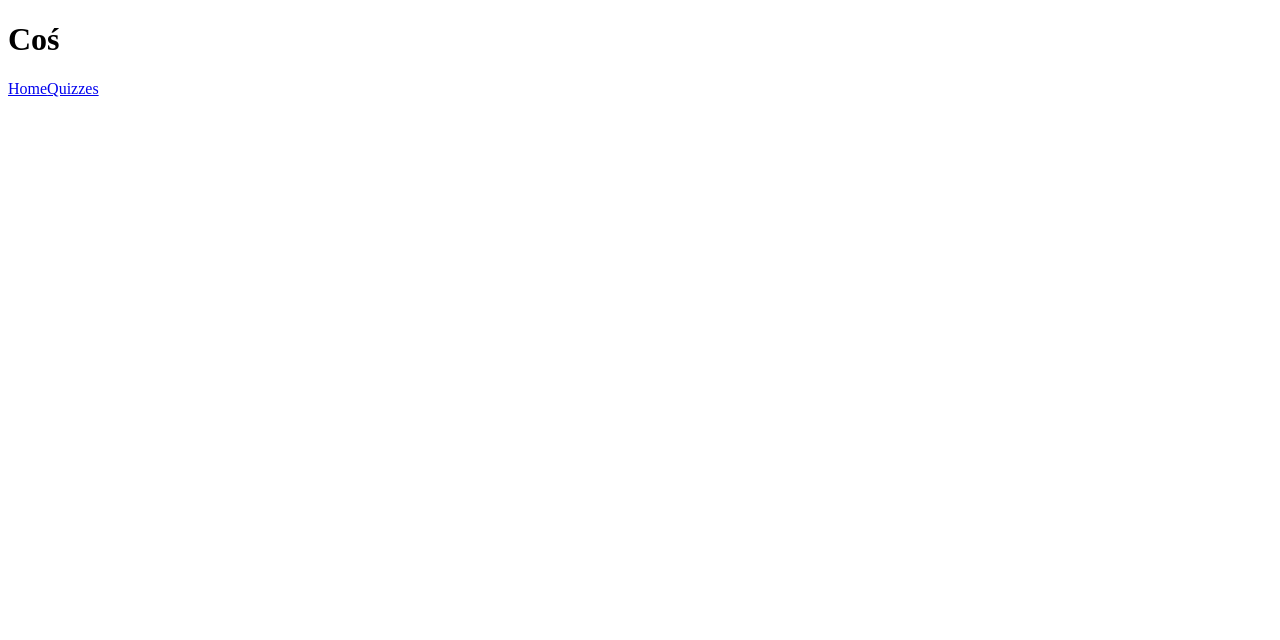
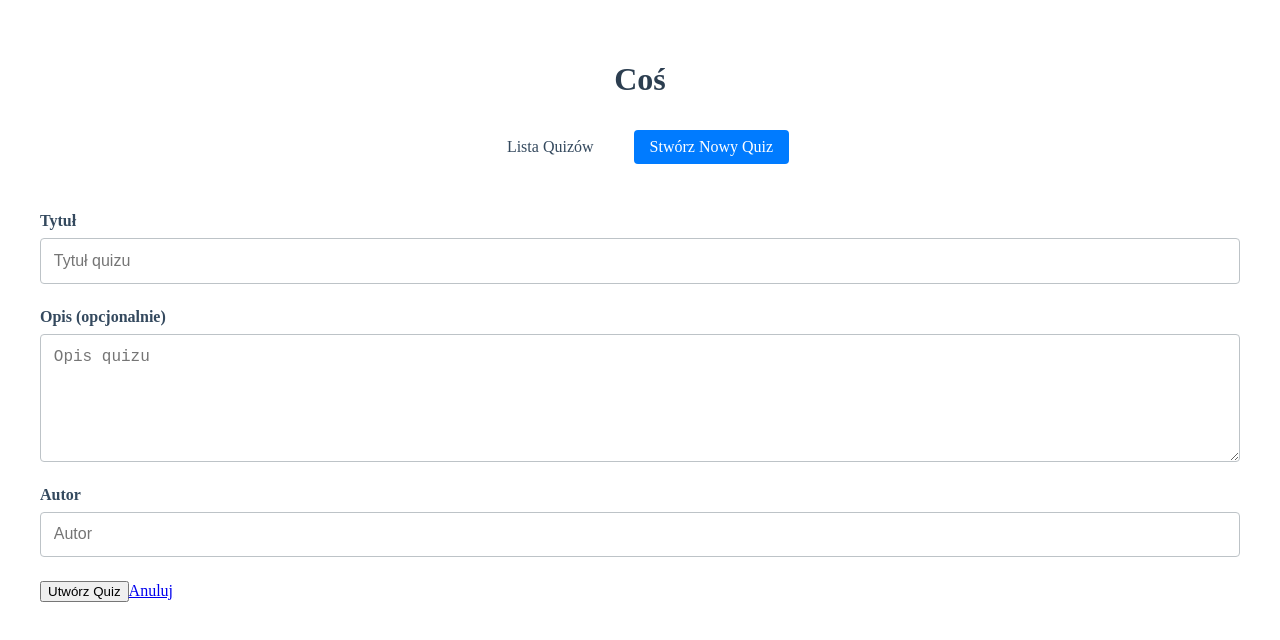
Before and after one commit to Lolillkillu/QuizzAppFrontend-, an Angular app in the folder QuizzAppFrontend/: page /create-quiz in a window 1280 px wide. Before the commit this address led to /. Shown: the top 640 px of the page. Built offline with nearby package versions, Linux system fonts and the light colour scheme.

Commit message:
added new component to create quiz

```diff
--- a/QuizzAppFrontend/src/app/app-routing.module.ts
+++ b/QuizzAppFrontend/src/app/app-routing.module.ts
@@ -1,11 +1,11 @@
 import { NgModule } from '@angular/core';
 import { RouterModule, Routes } from '@angular/router';
 import { QuizListComponent } from './components/quizlist/quizlist.component';
+import { CreateQuizFormComponent } from './components/createquiz/createquiz-form.component';
 
 const routes: Routes = [
-  { path: 'quizzes', component: QuizListComponent }
-  //{ path: '', redirectTo: '/quizzes', pathMatch: 'full' },
-  //{ path: '**', redirectTo: '/quizzes' }
+  { path: 'quizzes', component: QuizListComponent },
+  { path: 'create-quiz', component: CreateQuizFormComponent }
 ];
 
 @NgModule({
--- a/QuizzAppFrontend/src/app/app.component.css
+++ b/QuizzAppFrontend/src/app/app.component.css
@@ -0,0 +1,44 @@
+.container {
+    max-width: 1200px;
+    margin: 0 auto;
+    padding: 2rem;
+  }
+
+  header {
+    text-align: center;
+    margin-bottom: 3rem;
+  }
+
+  h1 {
+    color: #2c3e50;
+    margin-bottom: 2rem;
+  }
+
+  nav {
+    display: flex;
+    gap: 1.5rem;
+    justify-content: center;
+    margin-bottom: 2rem;
+  }
+
+  nav a {
+    text-decoration: none;
+    color: #34495e;
+    padding: 0.5rem 1rem;
+    border-radius: 4px;
+    transition: all 0.3s ease;
+  }
+
+  nav a:hover {
+    background-color: #f8f9fa;
+    color: #007bff;
+  }
+
+  nav a.active {
+    background-color: #007bff;
+    color: white;
+  }
+
+  main {
+    min-height: 60vh;
+  }
--- a/QuizzAppFrontend/src/app/app.component.html
+++ b/QuizzAppFrontend/src/app/app.component.html
@@ -1,8 +1,13 @@
-<h1>Coś</h1>
+<div class="container">
+  <header>
+    <h1>Coś</h1>
+    <nav>
+      <a routerLink="/quizzes" routerLinkActive="active">Lista Quizów</a>
+      <a routerLink="/create-quiz" routerLinkActive="active">Stwórz Nowy Quiz</a>
+    </nav>
+  </header>
 
-<nav>
-  <a routerLink="/">Home</a>
-  <a routerLink="/quizzes">Quizzes</a>
-</nav>
-
-<router-outlet></router-outlet>
+  <main>
+    <router-outlet></router-outlet>
+  </main>
+</div>
--- /dev/null
+++ b/QuizzAppFrontend/src/app/components/createquiz/createquiz-form.component.css
@@ -0,0 +1,74 @@
+.form-container {
+    max-width: 600px;
+    margin: 2rem auto;
+    padding: 2rem;
+    background-color: #f5f5f5;
+    border-radius: 8px;
+    box-shadow: 0 2px 4px rgba(0, 0, 0, 0.1);
+  }
+
+  .quiz-form {
+    display: flex;
+    flex-direction: column;
+    gap: 1.5rem;
+  }
+
+  h2 {
+    margin: 0;
+    color: #2c3e50;
+    text-align: center;
+  }
+
+  .form-group {
+    display: flex;
+    flex-direction: column;
+    gap: 0.5rem;
+  }
+
+  label {
+    font-weight: 600;
+    color: #34495e;
+  }
+
+  input, textarea {
+    padding: 0.8rem;
+    border: 1px solid #bdc3c7;
+    border-radius: 4px;
+    font-size: 1rem;
+  }
+
+  textarea {
+    resize: vertical;
+    min-height: 100px;
+  }
+
+  .submit-button {
+    background-color: #3498db;
+    color: white;
+    padding: 1rem;
+    border: none;
+    border-radius: 4px;
+    cursor: pointer;
+    font-size: 1rem;
+    transition: background-color 0.3s;
+  }
+
+  .submit-button:hover {
+    background-color: #2980b9;
+  }
+
+  .status-message {
+    padding: 1rem;
+    border-radius: 4px;
+    text-align: center;
+  }
+
+  .status-message.success {
+    background-color: #d4edda;
+    color: #155724;
+  }
+
+  .status-message.error {
+    background-color: #f8d7da;
+    color: #721c24;
+  }
--- /dev/null
+++ b/QuizzAppFrontend/src/app/components/createquiz/createquiz-form.component.html
@@ -0,0 +1,52 @@
+<form (ngSubmit)="onSubmit()" class="quiz-form">
+    <div class="form-group">
+      <label>Tytuł</label>
+      <input
+        [(ngModel)]="quizzData.Title"
+        name="title"
+        placeholder="Tytuł quizu"
+        required
+        class="form-control"
+      >
+    </div>
+
+    <div class="form-group">
+      <label>Opis (opcjonalnie)</label>
+      <textarea
+        [(ngModel)]="quizzData.Description"
+        name="description"
+        placeholder="Opis quizu"
+        class="form-control"
+        rows="3"
+      ></textarea>
+    </div>
+
+    <div class="form-group">
+      <label>Autor</label>
+      <input
+        [(ngModel)]="quizzData.Author"
+        name="author"
+        placeholder="Autor"
+        required
+        class="form-control"
+      >
+    </div>
+
+    <div class="form-actions">
+      <button
+        type="submit"
+        class="btn btn-primary"
+        [disabled]="isLoading"
+      >
+        {{ isLoading ? 'Tworzenie...' : 'Utwórz Quiz' }}
+      </button>
+      <a routerLink="/" class="btn btn-link">Anuluj</a>
+    </div>
+
+    <div *ngIf="successMessage" class="alert alert-success">
+      {{ successMessage }}
+    </div>
+    <div *ngIf="errorMessage" class="alert alert-danger">
+      {{ errorMessage }}
+    </div>
+  </form>
--- /dev/null
+++ b/QuizzAppFrontend/src/app/components/createquiz/createquiz-form.component.ts
@@ -0,0 +1,44 @@
+import { Component } from '@angular/core';
+import { QuizService } from '../../services/quiz.service';
+import { CreateQuiz } from '../../models/createquiz.model';
+import { CommonModule } from '@angular/common';
+import { FormsModule } from '@angular/forms';
+import { RouterModule } from '@angular/router';
+
+@Component({
+  selector: 'app-createquiz-form',
+  standalone: true,
+  imports: [CommonModule, FormsModule, RouterModule],
+  templateUrl: './createquiz-form.component.html',
+  styleUrls: ['./createquiz-form.component.css']
+})
+export class CreateQuizFormComponent {
+  quizzData: CreateQuiz = {
+    Title: '',
+    Author: '',
+    Description: ''
+  };
+  isLoading = false;
+  successMessage = '';
+  errorMessage = '';
+
+  constructor(private quizService: QuizService) {}
+
+  onSubmit() {
+    this.isLoading = true;
+    this.successMessage = '';
+    this.errorMessage = '';
+
+    this.quizService.createQuiz(this.quizzData).subscribe({
+      next: (response) => {
+        this.successMessage = 'Quiz został pomyślnie utworzony';
+        this.quizzData = { Title: '', Author: '', Description: '' };
+        this.isLoading = false;
+      },
+      error: (error) => {
+        this.errorMessage = 'Wystąpił błąd. Spróbuj ponownie... Do widzenia';
+        this.isLoading = false;
+      }
+    });
+  }
+}
--- a/QuizzAppFrontend/src/app/components/quizlist/quizlist.component.css
+++ b/QuizzAppFrontend/src/app/components/quizlist/quizlist.component.css
@@ -5,9 +5,3 @@
     border-radius: 8px;
     background: #fff;
   }
-
-  .meta-info {
-    color: #666;
-    font-size: 0.9em;
-    margin-top: 0.5rem;
-  }
--- a/QuizzAppFrontend/src/app/components/quizlist/quizlist.component.html
+++ b/QuizzAppFrontend/src/app/components/quizlist/quizlist.component.html
@@ -1,8 +1,15 @@
 <h1>Lista Quizów</h1>
-<div *ngFor="let quiz of quizzes" class="quiz-card">
-  <h2>{{ quiz.title }}</h2>
-  <p *ngIf="quiz.description">{{ quiz.description }}</p>
-  <div class="meta-info">
-    <span>Autor: {{ quiz.author }}</span>
+
+<div *ngIf="quizzes.length === 0" class="no-quizzes">
+  Brak quizów do wyświetlenia
+</div>
+
+<div class="quiz-list">
+  <div *ngFor="let quiz of quizzes" class="quiz-card">
+    <h2>{{ quiz.title }}</h2>
+    <p *ngIf="quiz.description">{{ quiz.description }}</p>
+    <div class="meta-info">
+      <span>Autor: {{ quiz.author }}</span>
+    </div>
   </div>
 </div>
--- a/QuizzAppFrontend/src/app/components/quizlist/quizlist.component.ts
+++ b/QuizzAppFrontend/src/app/components/quizlist/quizlist.component.ts
@@ -1,22 +1,38 @@
-import { Component, OnInit } from '@angular/core';
+import { Component, OnInit, OnDestroy } from '@angular/core';
 import { QuizService } from '../../services/quiz.service';
 import { Quiz } from '../../models/quiz.model';
+import { Subject } from 'rxjs';
+import { takeUntil } from 'rxjs/operators';
+import { CommonModule } from '@angular/common';
+
 
 @Component({
   selector: 'app-quizlist',
   standalone: true,
+  imports: [CommonModule],
   templateUrl: './quizlist.component.html',
   styleUrls: ['./quizlist.component.css']
 })
-export class QuizListComponent implements OnInit {
+export class QuizListComponent implements OnInit, OnDestroy {
   quizzes: Quiz[] = [];
+  private ngUnsubscribe: Subject<void> = new Subject<void>();
 
   constructor(private quizService: QuizService) {}
 
   ngOnInit() {
-    this.quizService.getQuizzes().subscribe({
-      next: (data) => this.quizzes = data,
-      error: (err) => console.error('Error fetching quizzes:', err)
-    });
+    this.quizService.getQuizzes()
+      .pipe(takeUntil(this.ngUnsubscribe))
+      .subscribe({
+        next: (data: Quiz[]) => {
+            console.log('Odebrane dane:', data);
+            this.quizzes = data;
+          },
+        error: (err: any) => console.error('Error:', err)
+      });
+  }
+
+  ngOnDestroy() {
+    this.ngUnsubscribe.next();
+    this.ngUnsubscribe.complete();
   }
 }
--- /dev/null
+++ b/QuizzAppFrontend/src/app/models/createquiz.model.ts
@@ -0,0 +1,6 @@
+export interface CreateQuiz {
+    Title: string;
+    Description?: string;
+    Author: string;
+    ScienceId?: number;
+  }
--- a/QuizzAppFrontend/src/app/services/quiz.service.ts
+++ b/QuizzAppFrontend/src/app/services/quiz.service.ts
@@ -1,15 +1,23 @@
+import { HttpClient } from '@angular/common/http';
 import { Injectable } from '@angular/core';
-import { HttpClient } from '@angular/common/http';
 import { Observable } from 'rxjs';
+import { map } from 'rxjs/operators';
 import { Quiz } from '../models/quiz.model';
+import { CreateQuiz } from '../models/createquiz.model';
 
 @Injectable({ providedIn: 'root' })
 export class QuizService {
-  private apiUrl = 'http://localhost:7039/api/Quizz';
+  private apiUrl = 'https://localhost:7039/api/Quizz';
 
   constructor(private http: HttpClient) { }
 
   getQuizzes(): Observable<Quiz[]> {
-    return this.http.get<Quiz[]>(this.apiUrl);
+    return this.http.get<any>(this.apiUrl).pipe(
+      map(response => response.$values)
+    );
+  }
+
+  createQuiz(quizData: CreateQuiz): Observable<Quiz> {
+    return this.http.post<Quiz>(this.apiUrl, quizData);
   }
 }
```
Also changed, not shown: QuizzAppFrontend/src/app/models/answer.model.ts (+5 -5 lines).
